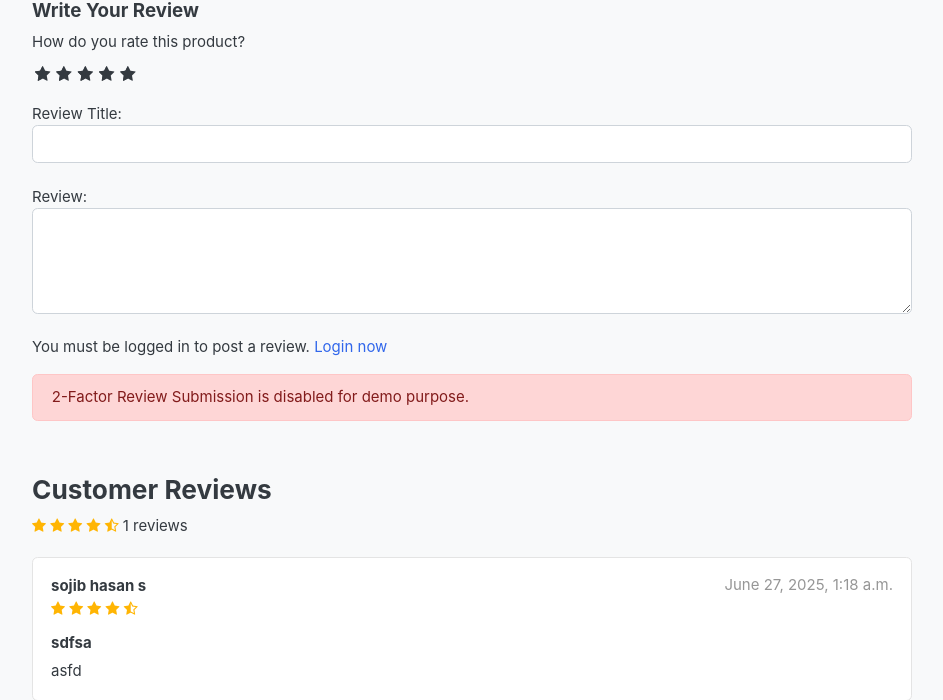
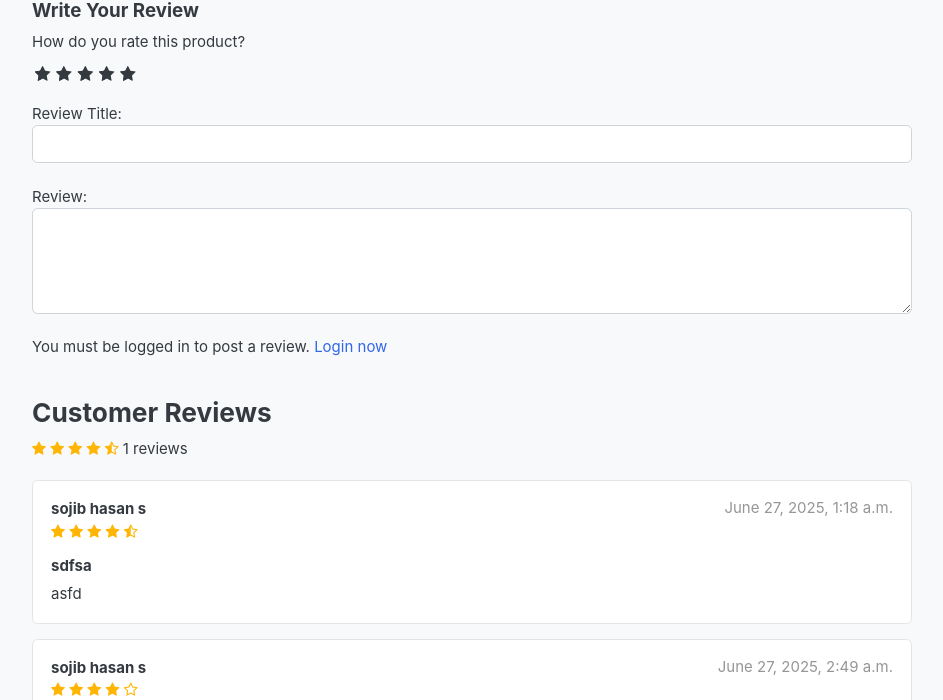
Before and after one commit to sojibhasan5800/Flip_Cart_Project, a Django app: template templates/store/product_detail.html in a window 1280 px wide. Shown: the part 814-1514 px from the top of the page, without its empty margins (18-961 px from the left). Run offline with Django 5.2, Linux system fonts and the light colour scheme; the template is opened without the code that fills it: values that come from a table or form of the project are taken from there, others are empty; data comes from the database, SQL or seed files in the repository; some libraries are stand-ins or nearby versions; some web fonts are replaced.

Commit message:
api add redme file

```diff
--- a/templates/store/product_detail.html
+++ b/templates/store/product_detail.html
@@ -147,14 +147,15 @@
 							{% if orderproduct %}
 								<input type="submit" value="Submit Review" class="btn btn-primary">
 							{% else %}
+							<div class="alert alert-danger" role="alert" style="margin-top:10px;">
 								<p>You must purchase this product to post a review.</p>
+								</div>
 							{% endif %}
 						{% else %}
 						<p>You must be logged in to post a review. <span><a href="{% url 'login' %}">Login now</a></span></p>
 						{% endif %}
-						<div class="alert alert-danger" role="alert" style="margin-top:10px;">
-  2-Factor Review Submission is disabled for demo purpose.
-</div>
+
+
 
 					</div>
 {% include 'includes/alerts.html' %}
```
Also changed, not shown: README.md.
